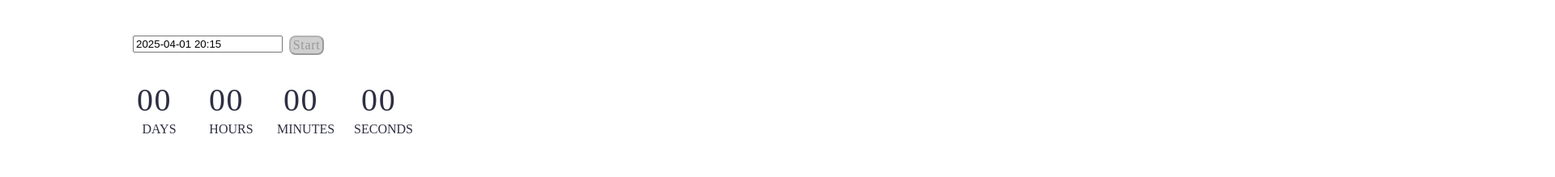
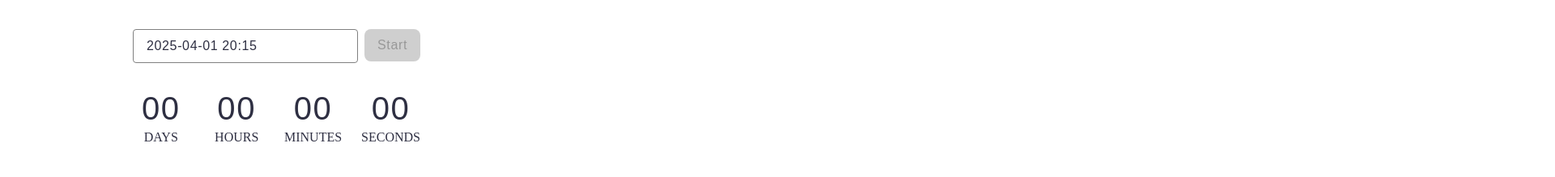
Before and after one commit to Oleg-Gaponenko/goit-js-hw-10, a website built with Vite: page src/1-timer.html in a window 1280 px wide. Shown: the top 219 px of the page at 81% size, 1920 px wide, since content can reach past the window. Built offline with nearby package versions, Linux system fonts and the light colour scheme.

Commit message:
finalize task 1

```diff
--- a/src/css/1-timer.css
+++ b/src/css/1-timer.css
@@ -1,8 +1,8 @@
 .container {
   display: flex;
-  width: 1440px;
-  height: 496px;
-  padding: 36px 929px 316px 156px;
+  width: 355px;
+  height: 144px;
+  margin: 36px 156px;
   flex-direction: column;
   align-items: flex-start;
   gap: 32px;
@@ -10,30 +10,83 @@
 .select-date {
   display: flex;
   align-items: flex-start;
+  width: 100%;
   gap: 8px;
 }
+
+#datetime-picker {
+  display: flex;
+  align-items: flex-start;
+  gap: 8px;
+  width: 272px;
+  height: 40px;
+  padding: 0 16px;
+  border-radius: 4px;
+  background-color: #fff;
+  border: 1px solid #808080;
+
+  color: #2e2f42;
+  font-family: Montserrat, sans-serif;
+  font-size: 16px;
+  font-style: normal;
+  font-weight: 400;
+  line-height: 24px;
+  letter-spacing: 0.64px;
+  transition: border 0.2s ease-in-out, background-color 0.2s ease-in-out;
+}
+
+#datetime-picker:hover {
+  border: 1px solid #000000;
+}
+
+#datetime-picker:focus {
+  border: 1px solid #4e75ff;
+  outline: none;
+}
+
+#datetime-picker:disabled {
+  background-color: #fafafa;
+  border: 1px solid #808080;
+  cursor: not-allowed;
+  color: #808080;
+}
+
 .button-start {
   display: flex;
-  width: 43px;
-  height: 24px;
+  width: auto;
+  height: auto;
   padding: 8px 16px;
   justify-content: center;
   align-items: center;
   gap: 10px;
   border-radius: 8px;
-  background: #cfcfcf;
+  background-color: #4e75ff;
+  cursor: pointer;
+  transition: background-color 0.2s ease-in-out;
+  border: none;
 
-  color: #989898;
-  font-family: Montserrat;
+  color: #ffffff;
+  font-family: Montserrat, sans-serif;
   font-size: 16px;
   font-style: normal;
   font-weight: 500;
-  line-height: 24px; /* 150% */
+  line-height: 1.5;
   letter-spacing: 0.64px;
 }
+
+.button-start:hover {
+  background-color: #6c8cff;
+}
+
+.button-start:disabled {
+  background-color: #cfcfcf;
+  color: #989898;
+  cursor: not-allowed;
+}
+
 .timer {
   display: flex;
-  width: 346px;
+  width: 100%;
   height: 72px;
   align-items: flex-start;
   gap: 24px;
@@ -47,7 +100,8 @@
 }
 .value {
   color: #2e2f42;
-  /* font-family: Montserrat; */
+  font-family: Montserrat, sans-serif;
+  text-align: center;
   width: 55px;
   height: 48px;
   font-size: 40px;
@@ -58,7 +112,7 @@
 }
 .label {
   color: #2e2f42;
-  /* font-family: Montserrat; */
+  font-family: Montserrat;
   width: auto;
   height: auto;
   font-size: 16px;
```
